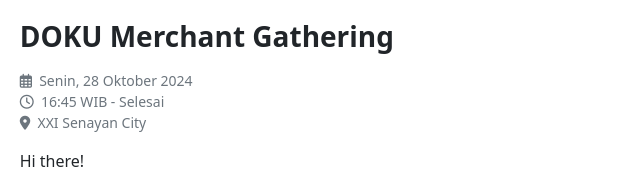
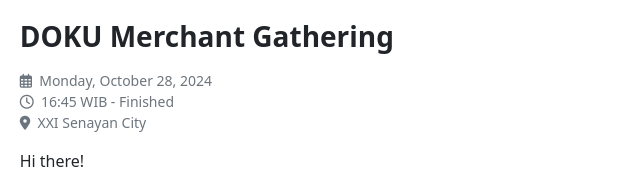
Before and after one commit to hellodoku/DOKU-Merchant-Gathering, a plain HTML site: page index_en.html in a window 1280 px wide. Shown: the part 170-356 px from the top of the page, 544-1184 px from the left. Drawn offline with nearby package versions, Linux system fonts and the light colour scheme.

Commit message:
Update index_en.html

```diff
--- a/index_en.html
+++ b/index_en.html
@@ -28,7 +28,7 @@
             <div class="col-md-5 mb-4"><img class="w-100 rounded-4" src="img/venom.jpeg"></div>
             <div class="col-md-7">
                 <h3 class="fw-bold mb-3">DOKU Merchant Gathering</h3>
-                <p class="fw-light small text-secondary mb-3"><i class="far fa-calendar-alt"></i>&nbsp; Senin, 28 Oktober 2024<br><i class="far fa-clock"></i> &nbsp;16:45 WIB - Selesai<br>
+                <p class="fw-light small text-secondary mb-3"><i class="far fa-calendar-alt"></i>&nbsp; Monday, October 28, 2024<br><i class="far fa-clock"></i> &nbsp;16:45 WIB - Finished<br>
  <i class="fas fa-map-marker-alt"></i> &nbsp;XXI Senayan City</p>
  <p class="fw-light">Hi there!</p>
                 <p class="fw-light">
```
